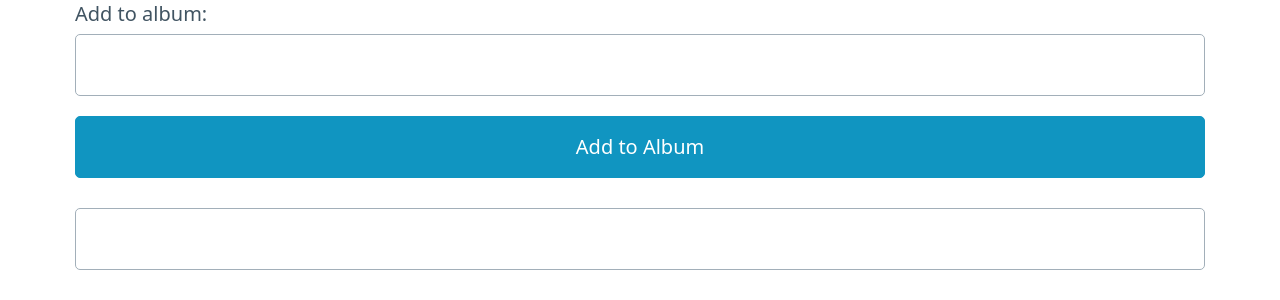
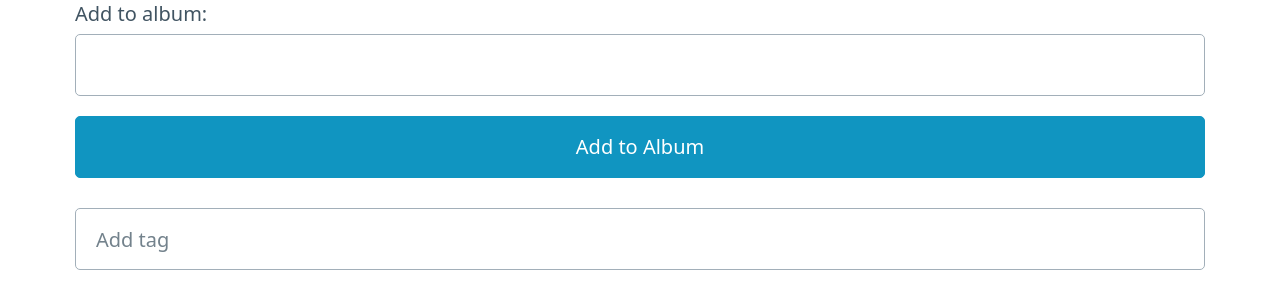
Before and after one commit to oofdere/jebat, a Flask app: template templates/detail_view.html in a window 1280 px wide. Shown: the part 213-513 px from the top of the page. Run offline with Flask 2, Linux system fonts and the light colour scheme; the template is opened without the code that fills it, so the values that code supplies are empty; some libraries are stand-ins or nearby versions.

Commit message:
make tags searchable while adding

```diff
--- a/tag.py
+++ b/tag.py
@@ -44,6 +44,10 @@ def color_from_tag(tag):
         hash = hashlib.md5(tag.namespace.encode('utf8')).hexdigest()[::6]
         return "#" + hash
 
+@blueprint.app_template_global(name="all_tags")
+def all_tags():
+    return Tag.query.order_by(Tag.namespace, Tag.name).all()
+
 def clear(tag):
     if not tag.images:
         db.session.delete(tag)
@@ -52,7 +56,6 @@ def clear(tag):
 @blueprint.route("")
 def tags():
     all_tags = Tag.query.order_by(Tag.namespace, Tag.name).all()
-    print(all_tags)
     return render_template("all_tags.html", tags=all_tags)
 
 @blueprint.route("/<tag_name>")
--- a/templates/tag/tag_add.html
+++ b/templates/tag/tag_add.html
@@ -1,7 +1,12 @@
 <form hx-post="{{url_for('tag.add')}}" hx-target="#tag_list">
     <input type="hidden" name="image_id" value="{{image.id}}">
-    <input type="text" name="tag" unset>
+    <input type="text" list="tags" id="add_tag" name="tag" placeholder="Add tag" unset>
+    <datalist id="tags">
+        {% for tag in all_tags() %}
+            <option>{{ tag_string(tag) }}</option>
+        {% endfor %}
+    </datalist>
     <noscript>
-        <button type="submit">Add tag</button>
+        <button type="submit">+</button>
     </noscript>
 </form>
```
